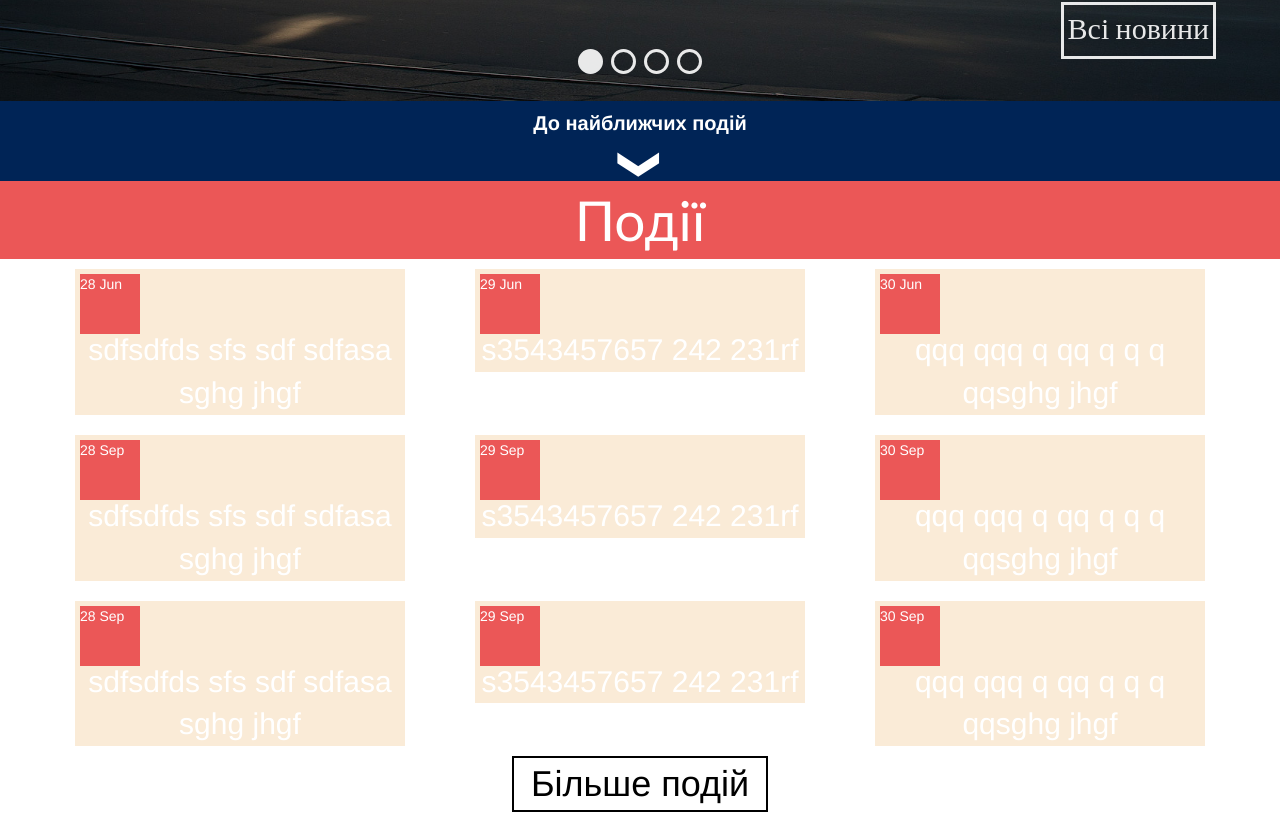
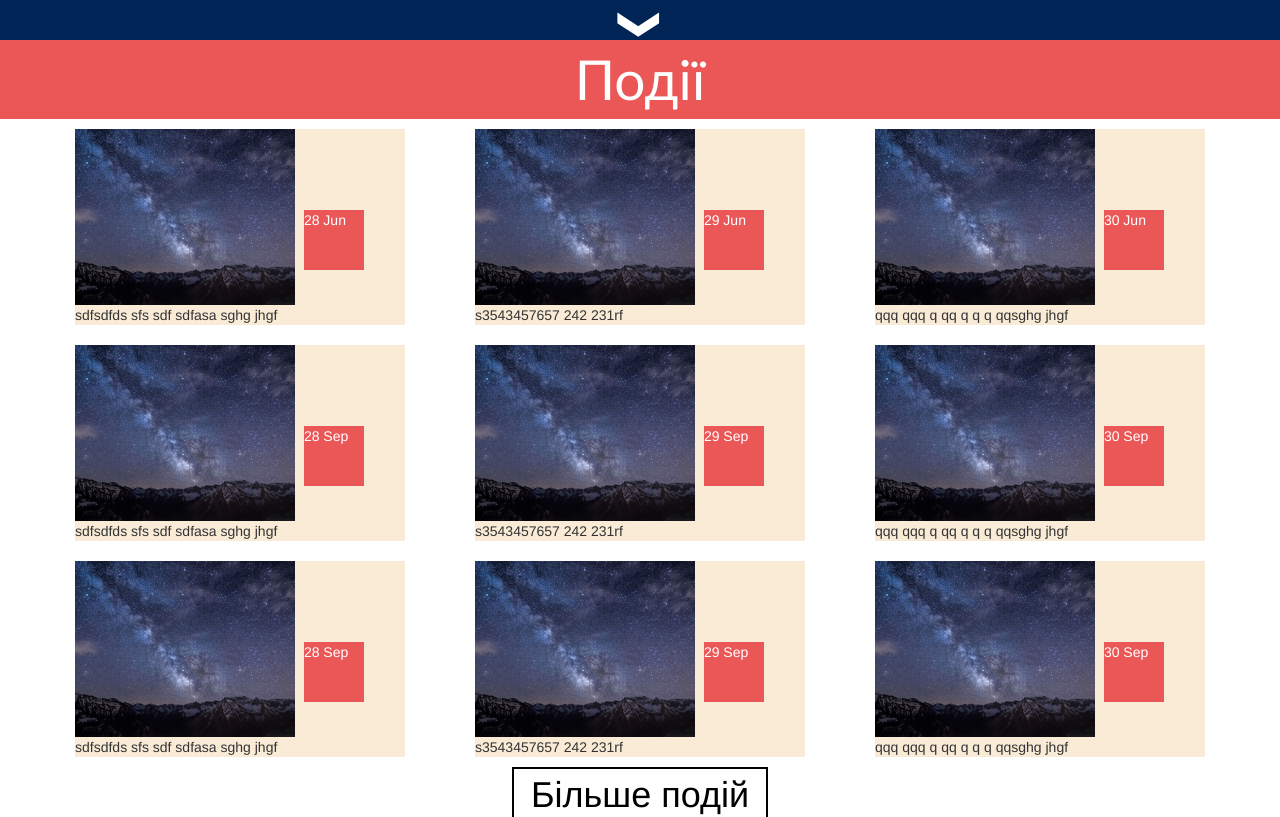
Before and after one commit to NikolayKatsai/Project-FI, a plain HTML site: page index.html in a window 1280 px wide. Shown: the part 770-1587 px from the top of the page. Before the commit the page ends 800 px from the top, so only its background shows below. Drawn offline with nearby package versions, Linux system fonts and the light colour scheme.

Commit message:
Back to the version without Nastya's commits

```diff
--- a/index.html
+++ b/index.html
@@ -18,7 +18,6 @@
         <div class="search-field">_</div>
     </div>
     <div class="menu">
-
         <div class="menu-list">
             <div class="menu-item"><a href="About_Faculty.html" class="links-in-header">Про факультет</a></div>
             <div class="menu-item"><a href="Students.html" class="links-in-header">Студенту</a></div>
@@ -27,10 +26,11 @@
             <div class="menu-item"><a href="Contacts.html" class="links-in-header">Контакти</a></div>
         </div>
     </div>
+</div>
 <div class="main">
     <div class="news">
         <div class="slide-block">
-            <div class="slidewrapper">
+            <div class="slidewrapper" >
                 <div class="slide">
                     <img src="SlidePhoto\slide1.jpg" alt="1" class="slideimg" alt="">
                     <div class="slidetext">Text1</div>
@@ -47,7 +47,7 @@
                     <img src="SlidePhoto\slide4.jpg" alt="1" class="slideimg" alt="">
                     <div class="slidetext">Text4</div>
                 </div>
-                <div class="arrows">
+                <div class = "arrows">
                     <a class="previous" onclick="plusSlides(-1)">&#10094</a>
                     <a class="next" onclick="plusSlides(1)">&#10095</a>
                 </div>
@@ -76,6 +76,7 @@
         <div class="event-list">
             <div class="col-md-6 col-lg-4 new-card">
                 <div class="img-new">
+                    <img src="12.jpg">
                     <div class="label-date"> 28 Jun</div>
                     <div class="new-text">sdfsdfds sfs sdf sdfasa sghg jhgf</div>
                 </div>
@@ -83,7 +84,7 @@
 
             <div class="col-md-6 col-lg-4 new-card">
                 <div class="img-new">
-
+                    <img src="12.jpg">
                     <div class="label-date"> 29 Jun</div>
                     <div class="new-text">s3543457657 242 231rf</div>
                 </div>
@@ -91,7 +92,7 @@
 
             <div class="col-md-6 col-lg-4 new-card">
                 <div class="img-new">
-
+                    <img src="12.jpg">
                     <div class="label-date"> 30 Jun</div>
                     <div class="new-text">qqq qqq q qq q q q qqsghg jhgf</div>
                 </div>
@@ -100,7 +101,7 @@
 
             <div class="col-md-6 col-lg-4 new-card">
                 <div class="img-new">
-
+                    <img src="12.jpg">
                     <div class="label-date"> 28 Sep</div>
                     <div class="new-text">sdfsdfds sfs sdf sdfasa sghg jhgf</div>
                 </div>
@@ -109,7 +110,7 @@
 
             <div class="col-md-6 col-lg-4 new-card">
                 <div class="img-new">
-
+                    <img src="12.jpg">
                     <div class="label-date"> 29 Sep</div>
                     <div class="new-text">s3543457657 242 231rf</div>
                 </div>
@@ -117,7 +118,7 @@
 
             <div class="col-md-6 col-lg-4 new-card">
                 <div class="img-new">
-
+                    <img src="12.jpg">
                     <div class="label-date"> 30 Sep</div>
                     <div class="new-text">qqq qqq q qq q q q qqsghg jhgf</div>
                 </div>
@@ -125,7 +126,7 @@
 
             <div class="col-md-6 col-lg-4 new-card">
                 <div class="img-new">
-
+                    <img src="12.jpg">
                     <div class="label-date"> 28 Sep</div>
                     <div class="new-text">sdfsdfds sfs sdf sdfasa sghg jhgf</div>
                 </div>
@@ -134,6 +135,7 @@
 
             <div class="col-md-6 col-lg-4 new-card">
                 <div class="img-new">
+                    <img src="12.jpg">
                     <div class="label-date"> 29 Sep</div>
                     <div class="new-text">s3543457657 242 231rf</div>
                 </div>
@@ -141,7 +143,7 @@
 
             <div class="col-md-6 col-lg-4 new-card">
                 <div class="img-new">
-
+                    <img src="12.jpg">
                     <div class="label-date"> 30 Sep</div>
                     <div class="new-text">qqq qqq q qq q q q qqsghg jhgf</div>
                 </div>
@@ -151,7 +153,6 @@
 
     <div class="button-more"><a class="button-link" href="Events.html">Більше подій</a></div>
 </div>
-
 
 <div class="bottom">
 
@@ -171,7 +172,6 @@
         </div>
     </div>
 </div>
-</div>
 <script src="script.js" defer></script>
 </body>
 </html>
--- a/main.less
+++ b/main.less
@@ -186,7 +186,6 @@
 
 }
 
-
 .menu-item, .menu-item2, .logo, .fi-label, .search-field, .bottom {
   display: inline-block;
   color: white;
@@ -320,29 +319,16 @@
   margin-right: 20px;
   margin-left: 20px;
 }
-.image{
-  background: wheat;
-  position: relative;
-}
 
 .label-date{
   position: relative;
-
   display: inline-block;
   left: 5px;
   top: 5px;
   background: #EB5757;
-
   color: white;
   width: 60px;
   height: 60px;
-}
-.new-text{
-  font-family: Helvetica;
-  font-size: 30px;
-  text-align: center;
-  color: white;
-  position: center;
 }
 
 #slider-dots{
```
Lines whose indentation alone changed are shown as unchanged.
